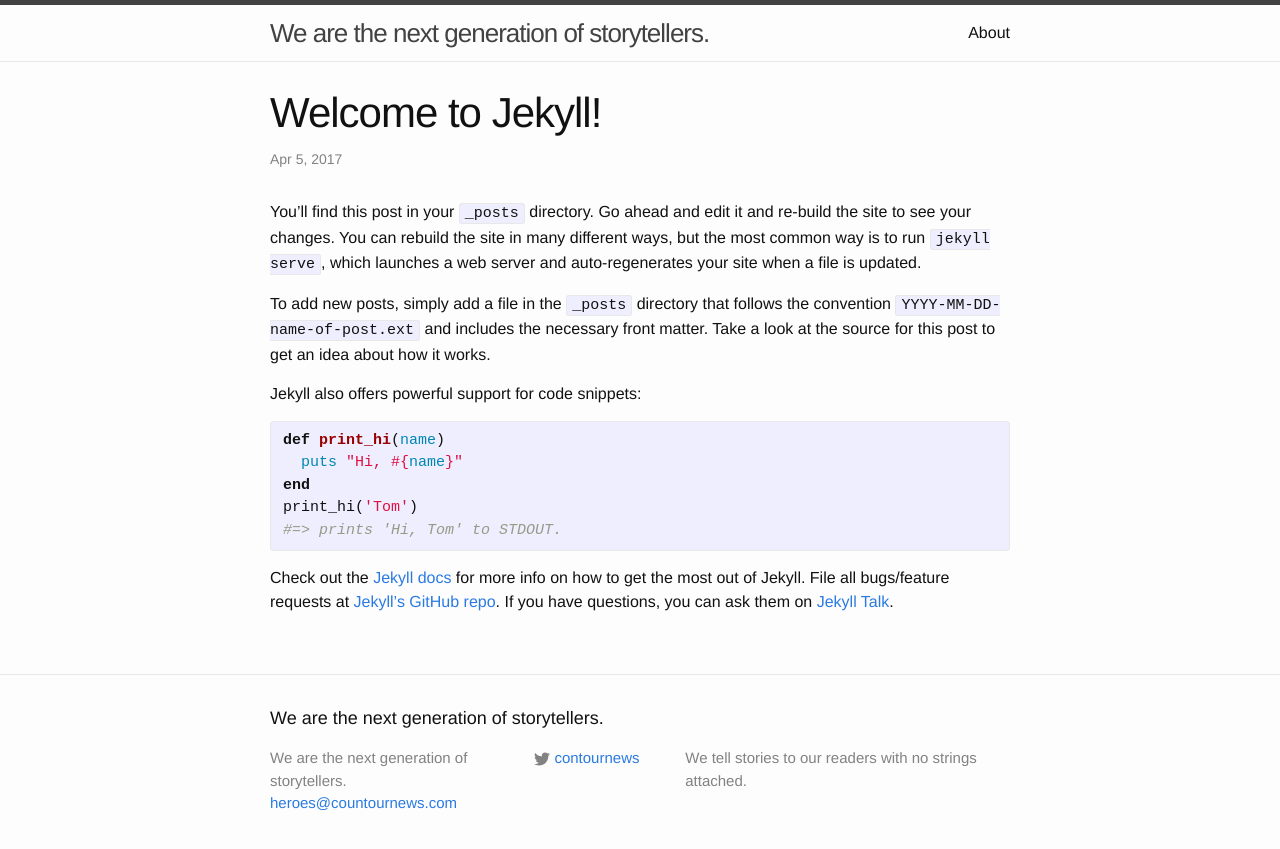
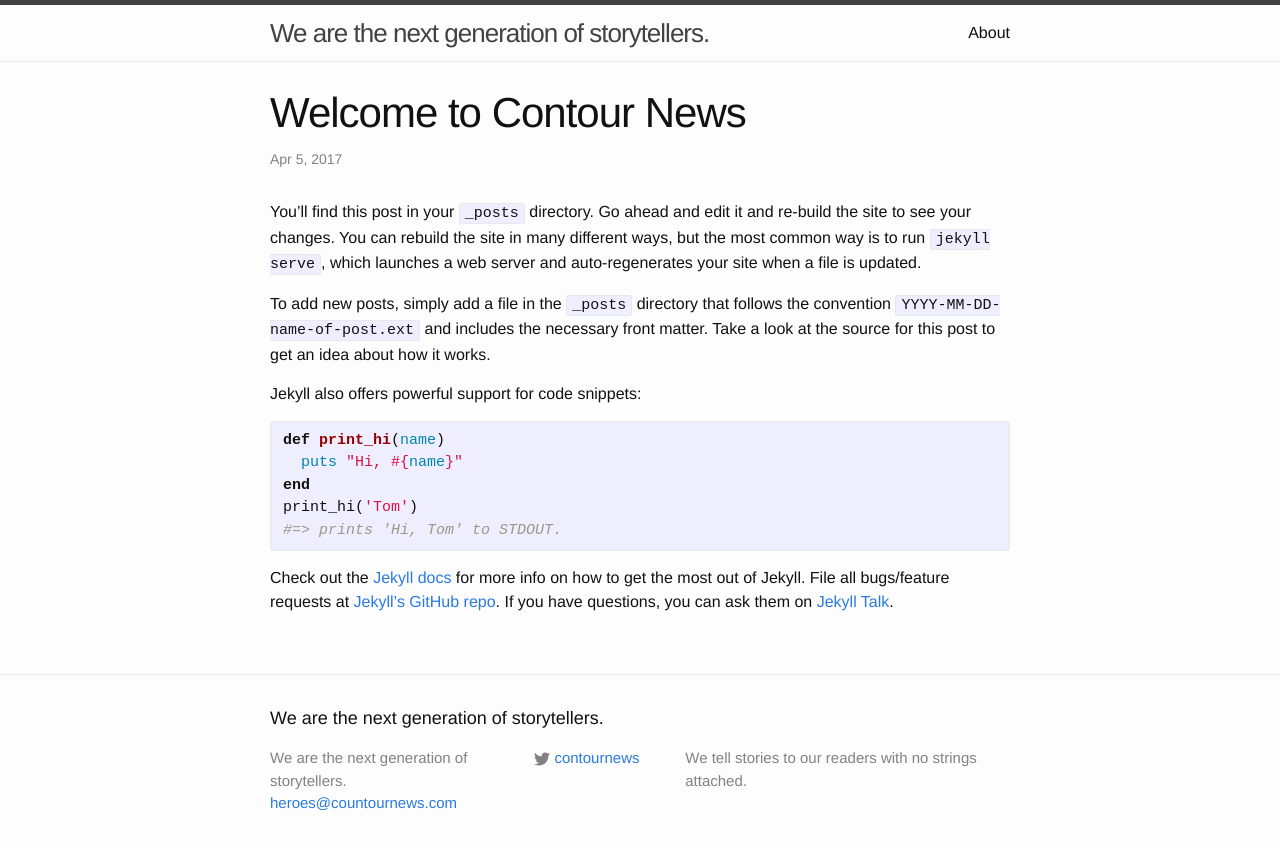
Before and after one commit to lawrencehan94/lawrencehan94.github.io, a Jekyll site: the page built from _posts/2017-04-05-welcome-to-jekyll.markdown, in a window 1280 px wide. Shown: the top 849 px of the page. Built offline with Jekyll 4.4.1, drawn with Linux system fonts in a browser that asks for light colours.

Commit message:
Update 2017-04-05-welcome-to-jekyll.markdown

```diff
--- a/_posts/2017-04-05-welcome-to-jekyll.markdown
+++ b/_posts/2017-04-05-welcome-to-jekyll.markdown
@@ -1,6 +1,6 @@
 ---
 layout: post
-title:  "Welcome to Jekyll!"
+title:  "Welcome to Contour News"
 date:   2017-04-05 21:11:44 +0000
 categories: jekyll update
 ---
```
